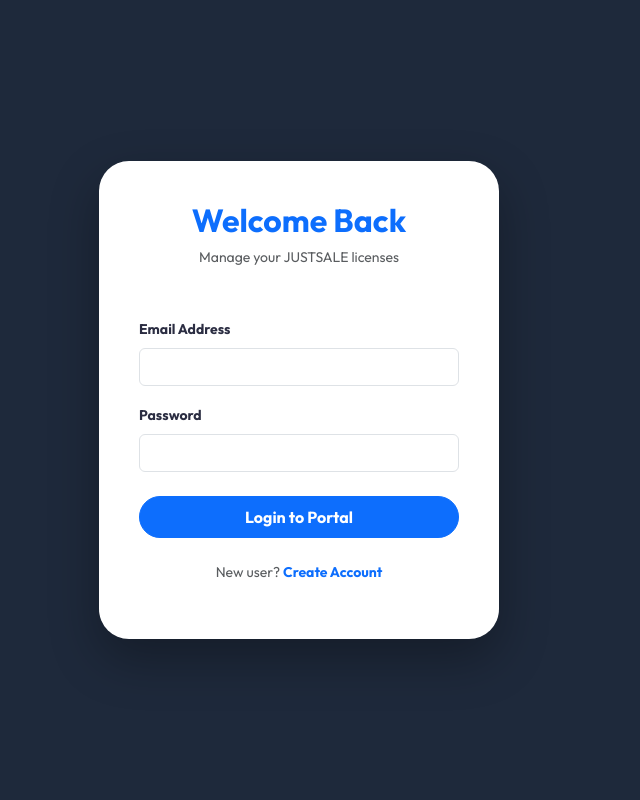
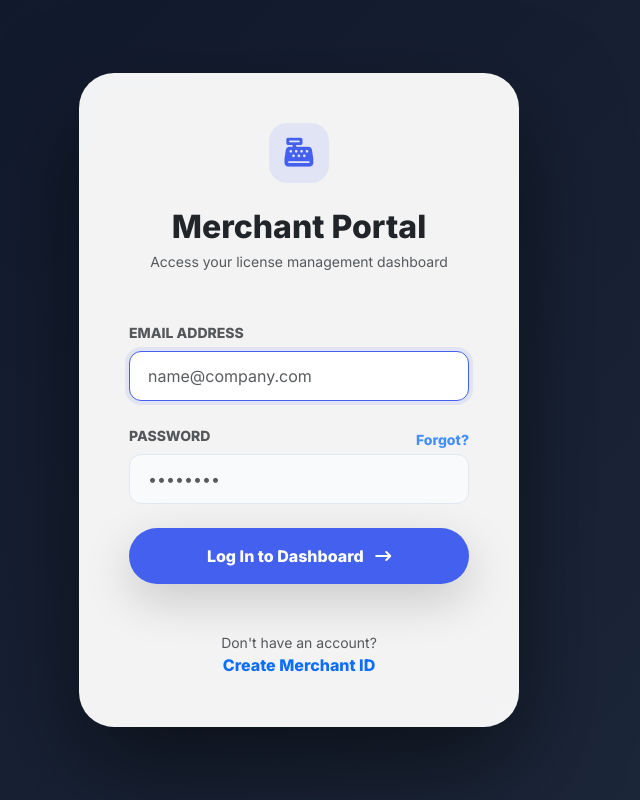
Before and after one commit to mwasalukwaf-hub/just-sale-pos, a PHP site: page /server_files/login in a window 1280 px wide. Shown: the whole page, without its empty margins (341-981 px from the left). Run offline with PHP 8.4, Linux system fonts and the light colour scheme.

Commit message:
Full premium redesign of marketing landing page and merchant portal login

```diff
--- a/server_files/login.php
+++ b/server_files/login.php
@@ -35,35 +35,87 @@ if ($_SERVER['REQUEST_METHOD'] === 'POST') {
 <head>
     <meta charset="UTF-8">
     <meta name="viewport" content="width=device-width, initial-scale=1.0">
-    <title>Login | JUSTSALE Licensing Portal</title>
+    <title>Merchant Login | JUSTSALE Portal</title>
     <link href="https://cdn.jsdelivr.net/npm/bootstrap@5.3.0/dist/css/bootstrap.min.css" rel="stylesheet">
-    <link rel="stylesheet" href="assets/css/style.css">
-    <link href="https://fonts.googleapis.com/css2?family=Outfit:wght@400;700&display=swap" rel="stylesheet">
+    <link rel="stylesheet" href="https://cdnjs.cloudflare.com/ajax/libs/font-awesome/6.4.0/css/all.min.css">
+    <link href="https://fonts.googleapis.com/css2?family=Inter:wght@400;600;800&display=swap" rel="stylesheet">
     <style>
-        body { font-family: 'Outfit', sans-serif; background: #1e293b; height: 100vh; display: flex; align-items: center; justify-content: center; }
-        .auth-card { background: white; width: 100%; max-width: 400px; padding: 40px; border-radius: 30px; box-shadow: 0 20px 50px rgba(0,0,0,0.3); }
+        :root {
+            --primary: #4361ee;
+            --dark: #0f172a;
+        }
+        body {
+            font-family: 'Inter', sans-serif;
+            background: linear-gradient(135deg, var(--dark) 0%, #1e293b 100%);
+            height: 100vh;
+            display: flex;
+            align-items: center;
+            justify-content: center;
+        }
+        .auth-card {
+            background: rgba(255, 255, 255, 0.95);
+            backdrop-filter: blur(10px);
+            width: 100%;
+            max-width: 440px;
+            padding: 50px;
+            border-radius: 35px;
+            box-shadow: 0 40px 100px rgba(0,0,0,0.5);
+        }
+        .form-control {
+            padding: 12px 18px;
+            border-radius: 12px;
+            background: #f8fafc;
+            border: 1px solid #e2e8f0;
+        }
+        .form-control:focus {
+            box-shadow: 0 0 0 4px rgba(67, 97, 238, 0.1);
+            border-color: var(--primary);
+        }
+        .brand-icon {
+            width: 60px;
+            height: 60px;
+            background: rgba(67, 97, 238, 0.1);
+            color: var(--primary);
+            border-radius: 18px;
+            display: inline-flex;
+            align-items: center;
+            justify-content: center;
+            font-size: 1.8rem;
+            margin-bottom: 25px;
+        }
     </style>
 </head>
 <body>
     <div class="auth-card">
-        <div class="text-center mb-5">
-            <h2 class="fw-bold text-primary">Welcome Back</h2>
-            <p class="text-muted small">Manage your JUSTSALE licenses</p>
+        <div class="text-center">
+            <div class="brand-icon"><i class="fa-solid fa-cash-register"></i></div>
+            <h2 class="fw-bold text-dark mb-1">Merchant Portal</h2>
+            <p class="text-muted small mb-5">Access your license management dashboard</p>
         </div>
-        <?php if(isset($error)) echo "<div class='alert alert-danger py-2 small'>$error</div>"; ?>
+
+        <?php if(isset($error)) echo "<div class='alert alert-danger border-0 rounded-4 py-3 mb-4 small fw-bold'>$error</div>"; ?>
+
         <form method="POST">
-            <div class="mb-3">
-                <label class="form-label small fw-bold">Email Address</label>
-                <input type="email" name="email" class="form-control" required>
+            <div class="mb-4">
+                <label class="form-label small fw-bold text-uppercase opacity-75">Email Address</label>
+                <input type="email" name="email" class="form-control" placeholder="name@company.com" required autofocus>
             </div>
             <div class="mb-4">
-                <label class="form-label small fw-bold">Password</label>
-                <input type="password" name="password" class="form-control" required>
+                <div class="d-flex justify-content-between align-items-center">
+                    <label class="form-label small fw-bold text-uppercase opacity-75">Password</label>
+                    <a href="#" class="small text-decoration-none text-primary opacity-75 fw-bold">Forgot?</a>
+                </div>
+                <input type="password" name="password" class="form-control" placeholder="••••••••" required>
             </div>
-            <button type="submit" class="btn btn-primary w-100 py-2 rounded-pill fw-bold">Login to Portal</button>
+            <button type="submit" class="btn btn-primary w-100 py-3 rounded-pill fw-bold shadow-lg" style="background: var(--primary); border:none;">
+                Log In to Dashboard <i class="fa-solid fa-arrow-right-long ms-2"></i>
+            </button>
         </form>
-        <div class="mt-4 text-center">
-            <p class="small text-muted">New user? <a href="register.php" class="text-primary fw-bold text-decoration-none">Create Account</a></p>
+
+        <div class="mt-5 text-center">
+            <p class="small text-muted mb-0">Don't have an account? <br>
+                <a href="register.php" class="text-primary fw-bold text-decoration-none fs-6">Create Merchant ID</a>
+            </p>
         </div>
     </div>
 </body>
```
